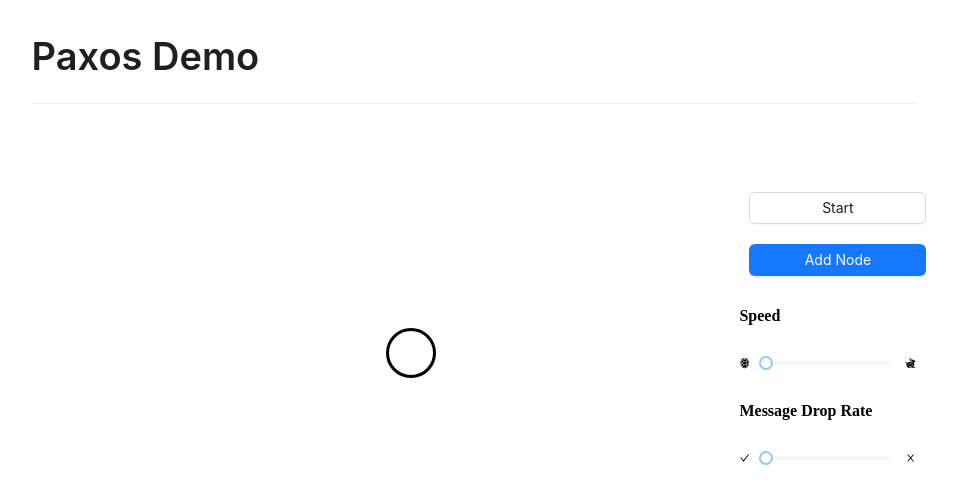
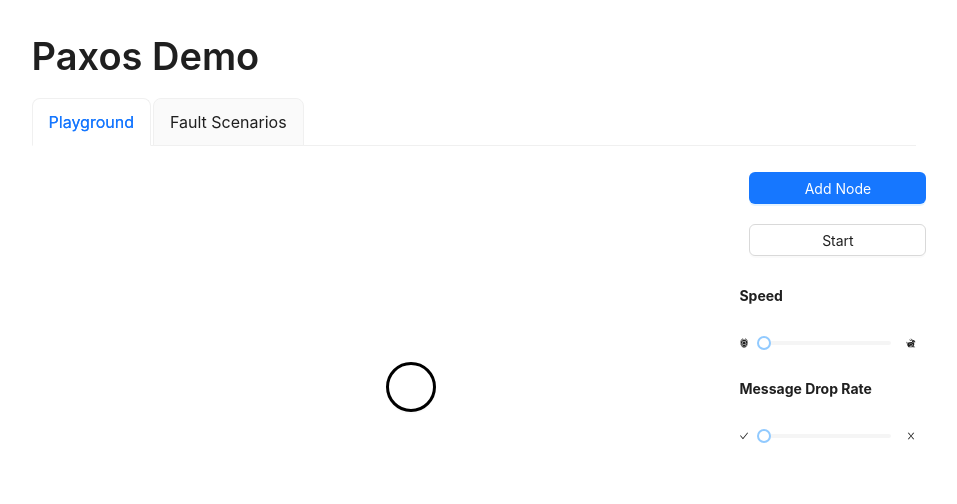
Before and after one commit to weikunwu/multi-paxos-demo, a React (Create React App) app in the folder webapp/: page / in a window 1280 px wide. Shown: the top 504 px of the page, without its empty margins (166-1123 px from the left). Built offline with nearby package versions, Linux system fonts and the light colour scheme.

Commit message:
Add tabs

```diff
--- a/webapp/src/App.js
+++ b/webapp/src/App.js
@@ -1,9 +1,6 @@
 import React from 'react';
 
-import {
-  Divider,
-  Typography,
-} from 'antd';
+import { Typography } from 'antd';
 
 import Paxos from './components/Paxos';
 
@@ -17,7 +14,7 @@ const App = () => {
         <Title>
           Paxos Demo
         </Title>
-        <Divider />
+        {/* <Divider /> */}
         <Paxos />
       </div>
     </div>
--- a/webapp/src/PaxosContext.js
+++ b/webapp/src/PaxosContext.js
@@ -12,6 +12,8 @@ const PaxosProvider = ({ children }) => {
     on: false, // Determine whether simulation is on or paused
     speed: 2, // Speed must be between 1 - 5, which determine the speed of simulation
     dropRate: 0, // Possibility that a message is dropped
+    tab: 'playground',
+    scenario: 'fault1',
     servers: [
       new Server('1'),
     ], // A list of server objects
--- a/webapp/src/components/Paxos.js
+++ b/webapp/src/components/Paxos.js
@@ -1,16 +1,66 @@
-import React from 'react';
+import React, { useContext } from 'react';
+
+import { Tabs } from 'antd';
+import styled from 'styled-components';
 
 import PaxosDisplay from '../containers/PaxoDisplay';
 import PaxosSetting from '../containers/PaxosSetting';
+import { Server } from '../objects/Server';
+import { PaxosContext } from '../PaxosContext';
 
-const Paxos = () => {
+const Paxos = ({ className }) => {
 
+  const [paxosState, setPaxosState] = useContext(PaxosContext);
+
+  const modes = ["playground", "fault"];
+  const labels = {
+    playground: "Playground",
+    fault: "Fault Scenarios"
+  }
+
+  const handleTabChange = (activeTab) => {
+    setPaxosState({
+      ...paxosState,
+      tab: activeTab,
+      scenario: 'fault1',
+      servers: [new Server("1")],
+      packets: []
+    });
+  }
   return (
-    <div className="paxos-container">
-      <PaxosDisplay />
-      <PaxosSetting />
+    <div className={`paxos-container ${className}`}>
+      <Tabs
+        size="large"
+        type="card"
+        activeKey={paxosState.tab}
+        onChange={handleTabChange}
+        className='tabs-container'
+        style={{ marginBottom: 32 }}
+        items={modes.map((key) => {
+          return {
+            label: labels[key],
+            key: key,
+            children: (
+              <div className="paxos">
+                <PaxosDisplay />
+                <PaxosSetting faultMode={paxosState.tab === "fault"} />
+              </div>
+            ),
+          };
+        })}
+      />
     </div>
   )
 }
 
-export default Paxos;
+export default styled(Paxos)`
+  .tabs-container {
+    width: 100%;
+  }
+
+  .paxos {
+    display: flex;
+    flex-direction: row;
+    width: 100%;
+  }
+`;
--- a/webapp/src/containers/PaxosSetting.js
+++ b/webapp/src/containers/PaxosSetting.js
@@ -15,7 +15,7 @@ import { Server } from '../objects/Server';
 import { PaxosContext } from '../PaxosContext';
 import LabelIconSlider from './LabelIconSlider';
 
-const PaxosSetting = ({ className }) => {
+const PaxosSetting = ({ className, faultMode }) => {
   const [paxosState, setPaxosState] = useContext(PaxosContext);
 
   const handleStartButton = () => {
@@ -62,16 +62,20 @@ const PaxosSetting = ({ className }) => {
 
   return (
     <div className={`paxos-setting-container ${className}`} >
-      <Button
-        className='start-button'
-        onClick={handleStartButton}
-      >{paxosState.on ? 'Pause' : 'Start'}</Button>
+      {faultMode ?
+        <Button>Scenario</Button>
+        :
         <Button
           className='add-button'
           type='primary'
           disabled={
             paxosState.servers.length >= 10 || paxosState.on || paxosState.packets.length > 0
           } onClick={handleAddServer}>Add Node</Button>
+      }
+      <Button
+        className='start-button'
+        onClick={handleStartButton}
+      >{paxosState.on ? 'Pause' : 'Start'}</Button>
       <LabelIconSlider
         leftIcon={<GiTurtleShell />}
         rightIcon={<GiRabbit />}
@@ -80,6 +84,8 @@ const PaxosSetting = ({ className }) => {
         max={5}
         handleChange={handleSpeedChange}
       />
+
+      {!faultMode &&
         <LabelIconSlider
           leftIcon={<AiOutlineCheck />}
           rightIcon={<AiOutlineClose />}
@@ -89,12 +95,19 @@ const PaxosSetting = ({ className }) => {
           step={10}
           handleChange={handleDropRateChange}
         />
+      }
     </div>
   )
 }
 
 export default styled(PaxosSetting)`
-  .start-button, .add-button {
+
+  #mode-setting {
+    display: flex;
+    flex-direction: column;
+  }
+
+  button {
     width: 100%;
     margin: 10px;
   }
```
Lines whose indentation alone changed are shown as unchanged.
